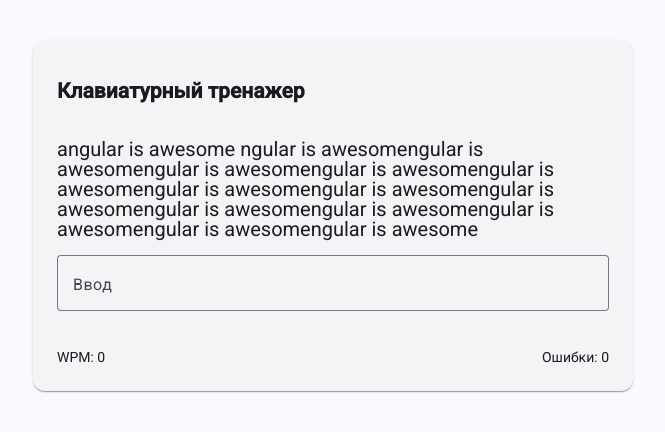
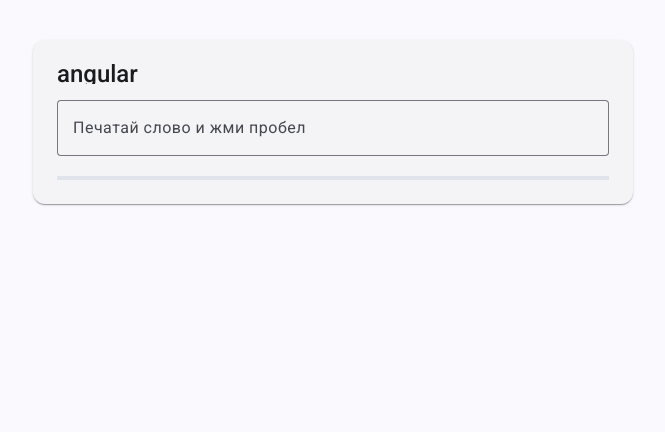
Before and after one commit to Oluf-Snejni/Front-end_CourseProject, an Angular app: page / in a window 1280 px wide. Shown: the top 432 px of the page, without its empty margins (307-972 px from the left). Built offline with nearby package versions, Linux system fonts and the light colour scheme.

Commit message:
исправление ввода

```diff
--- a/src/app/trainer/trainer.component.html
+++ b/src/app/trainer/trainer.component.html
@@ -1,18 +1,19 @@
 <mat-card>
-<h2>Клавиатурный тренажер</h2>
+  <div class="text-line">
+    {{ visibleText }}
+  </div>
 
+  <mat-form-field appearance="outline" class="input">
+    <input
+      matInput
+      [formControl]="form.controls.input"
+      placeholder="Печатай слово и жми пробел"
+      autocomplete="off"
+    />
+  </mat-form-field>
 
-<p class="text">{{ text }}</p>
-
-
-<mat-form-field appearance="outline" class="full">
-<mat-label>Ввод</mat-label>
-<input matInput [formControl]="form.controls.input">
-</mat-form-field>
-
-
-<div class="stats">
-<span>WPM: {{ wpm }}</span>
-<span>Ошибки: {{ errors }}</span>
-</div>
+  <mat-progress-bar
+    mode="determinate"
+    [value]="(currentWordIndex / words.length) * 100">
+  </mat-progress-bar>
 </mat-card>
--- a/src/app/trainer/trainer.component.scss
+++ b/src/app/trainer/trainer.component.scss
@@ -5,9 +5,17 @@
 }
 
 
-.text {
-font-size: 20px;
-margin-bottom: 16px;
+
+.text-line {
+  font-size: 24px;
+  font-weight: 500;
+  white-space: nowrap;
+  overflow: hidden;
+}
+
+.input {
+  width: 100%;
+  margin-top: 16px;
 }
 
 
--- a/src/app/trainer/trainer.component.ts
+++ b/src/app/trainer/trainer.component.ts
@@ -1,12 +1,12 @@
-import { CommonModule } from "@angular/common";
-import { Component, OnInit } from "@angular/core";
-import { ReactiveFormsModule } from "@angular/forms";
-import { FormGroup, FormControl } from '@angular/forms';
-import { TextService } from "../services/text.service";
-import { StatsService } from "../services/stats.service";
+import { CommonModule } from '@angular/common';
+import { Component, OnInit } from '@angular/core';
+import { ReactiveFormsModule, FormGroup, FormControl } from '@angular/forms';
 import { MatCardModule } from '@angular/material/card';
 import { MatInputModule } from '@angular/material/input';
 import { MatProgressBarModule } from '@angular/material/progress-bar';
+
+import { TextService } from '../services/text.service';
+import { StatsService } from '../services/stats.service';
 
 @Component({
   selector: 'app-trainer',
@@ -22,34 +22,46 @@
   styleUrls: ['./trainer.component.scss']
 })
 export class TrainerComponent implements OnInit {
-text = '';
+
+  words: string[] = [];
+  currentWordIndex = 0;
+
   startTime!: number;
-
+  wpm = 0;
+  errors = 0;
 
   form = new FormGroup({
     input: new FormControl('', { nonNullable: true })
   });
-
-
-wpm = 0;
-errors = 0;
-
 
   constructor(
     private textService: TextService,
     private stats: StatsService
   ) {}
 
-
-ngOnInit() {
-this.text = this.textService.getRandomText();
+  ngOnInit(): void {
+    const text = this.textService.getRandomText();
+    this.words = text.split(' ');
     this.startTime = Date.now();
 
+    this.form.controls.input.valueChanges.subscribe(value => {
+      const currentWord = this.words[this.currentWordIndex];
 
-this.form.controls.input.valueChanges.subscribe(value => {
+      // ✔ пользователь ввёл слово и нажал пробел
+      if (value.endsWith(' ') && value.trim() === currentWord) {
+        this.currentWordIndex++;
+        this.form.controls.input.setValue('', { emitEvent: false });
+      }
+
       const seconds = (Date.now() - this.startTime) / 1000;
-this.wpm = this.stats.calculateWPM(value.length, seconds);
-this.errors = this.stats.countErrors(this.text, value);
+      this.wpm = this.stats.calculateWPM(this.currentWordIndex * 5, seconds);
+      this.errors = this.stats.countErrors(currentWord, value.trim());
     });
   }
+
+  get visibleText(): string {
+    return this.words
+      .slice(0, this.currentWordIndex + 1)
+      .join(' ');
   }
+}
```
Lines whose indentation alone changed are shown as unchanged.
